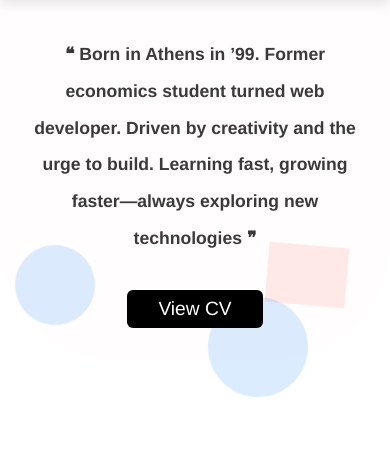
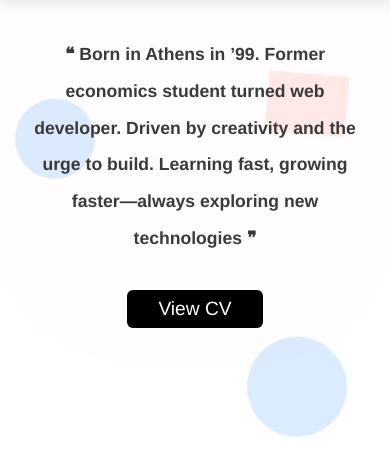
Before and after one commit to ChrKatsaros/portfolio, a React (Vite) app: page / in a window 390 px wide. Shown: the part 303-770 px from the top of the page. Built offline with nearby package versions, Linux system fonts and the light colour scheme.

Commit message:
Fix bugs and update UI

```diff
--- a/src/components/Home.jsx
+++ b/src/components/Home.jsx
@@ -80,11 +80,18 @@ function Home() {
       </div>
 
       {/* Περιεχόμενο μόνο για mobile */}
-      <div class="background-decor">
-  <span class="circle circle-1"></span>
-  <span class="square square-1"></span>
-  <span class="circle circle-2"></span>
+      <div
+  className="background-decor"
+  data-aos="fade"
+  data-aos-delay="1000"
+  data-aos-duration="1000"
+  data-aos-easing="ease-in-out"
+>
+  <span className="circle circle-1"></span>
+  <span className="square square-1"></span>
+  <span className="circle circle-2"></span>
 </div>
+
 
       <div className="header-mobile-content">
 
--- a/src/index.css
+++ b/src/index.css
@@ -1068,15 +1068,15 @@ background-image: url("https://www.transparenttextures.com/patterns/hexellence.p
 .circle-1 {
   width: 80px;
   height: 80px;
-  top: 68%;
+  top: 50%;
   left: 10%;
 }
 
 .circle-2 {
   width: 100px;
   height: 100px;
-  bottom: 14%;
-  right: 15%;
+  bottom: 10%;
+  right: 5%;
 }
 
 /* Squares */
@@ -1087,7 +1087,7 @@ background-image: url("https://www.transparenttextures.com/patterns/hexellence.p
 .square-1 {
   width: 80px;
   height: 60px;
-  top: 68%;
+  top: 47%;
   right: 5%;
 }
 
@@ -1097,7 +1097,7 @@ background-image: url("https://www.transparenttextures.com/patterns/hexellence.p
     transform: translateY(0) rotate(0);
   }
   50% {
-    transform: translateY(-27px) rotate(5deg);
+    transform: translateY(-21px) rotate(5deg);
   }
 }
 
```
